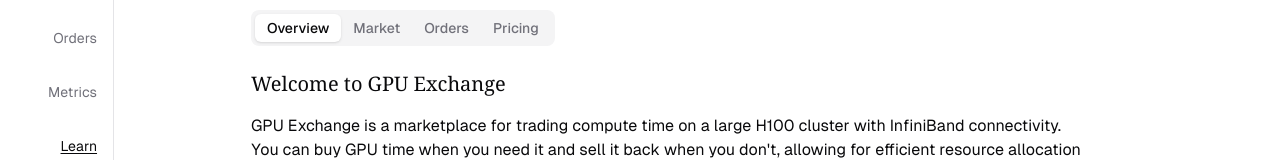
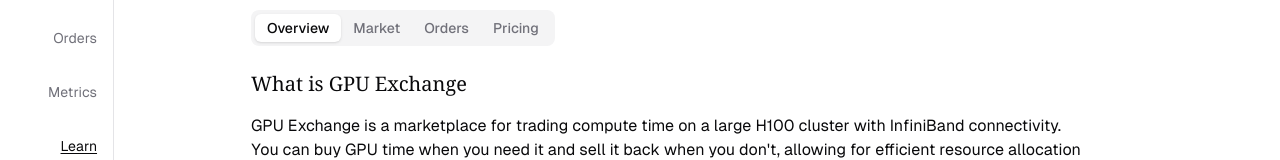
Before and after one commit to darzyx/gpu-auction-house, a Next.js app: page /learn in a window 1280 px wide. Shown: the part 126-286 px from the top of the page. Built offline with nearby package versions, Linux system fonts and the light colour scheme.

Commit message:
More learn page copy changes

```diff
--- a/src/app/learn/page.tsx
+++ b/src/app/learn/page.tsx
@@ -21,7 +21,7 @@ export default function Page() {
                     <TabsContent value="overview" className="space-y-4 mr-6">
                         <section className="space-y-4">
                             <h2 className="text-xl font-georgia">
-                                Welcome to GPU Exchange
+                                What is GPU Exchange
                             </h2>
                             <p>
                                 GPU Exchange is a marketplace for trading
```
